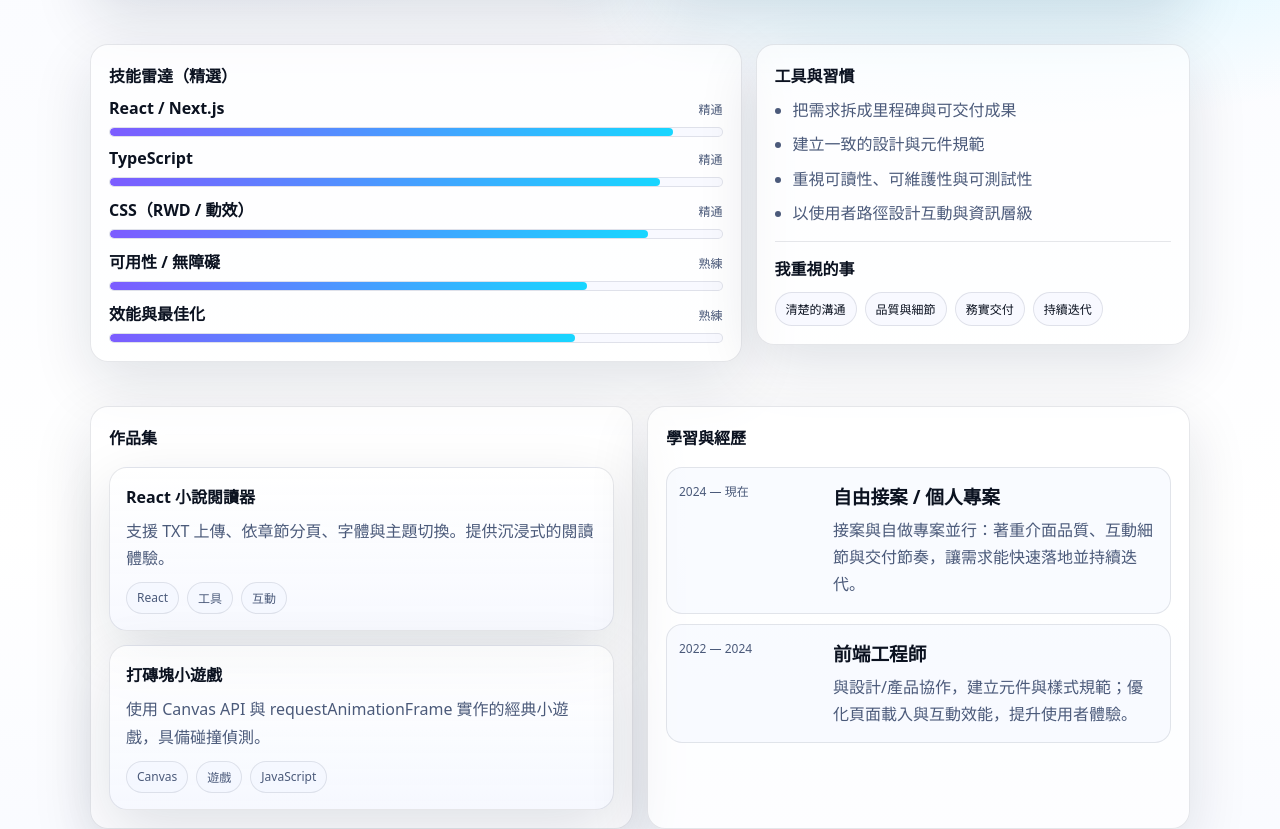
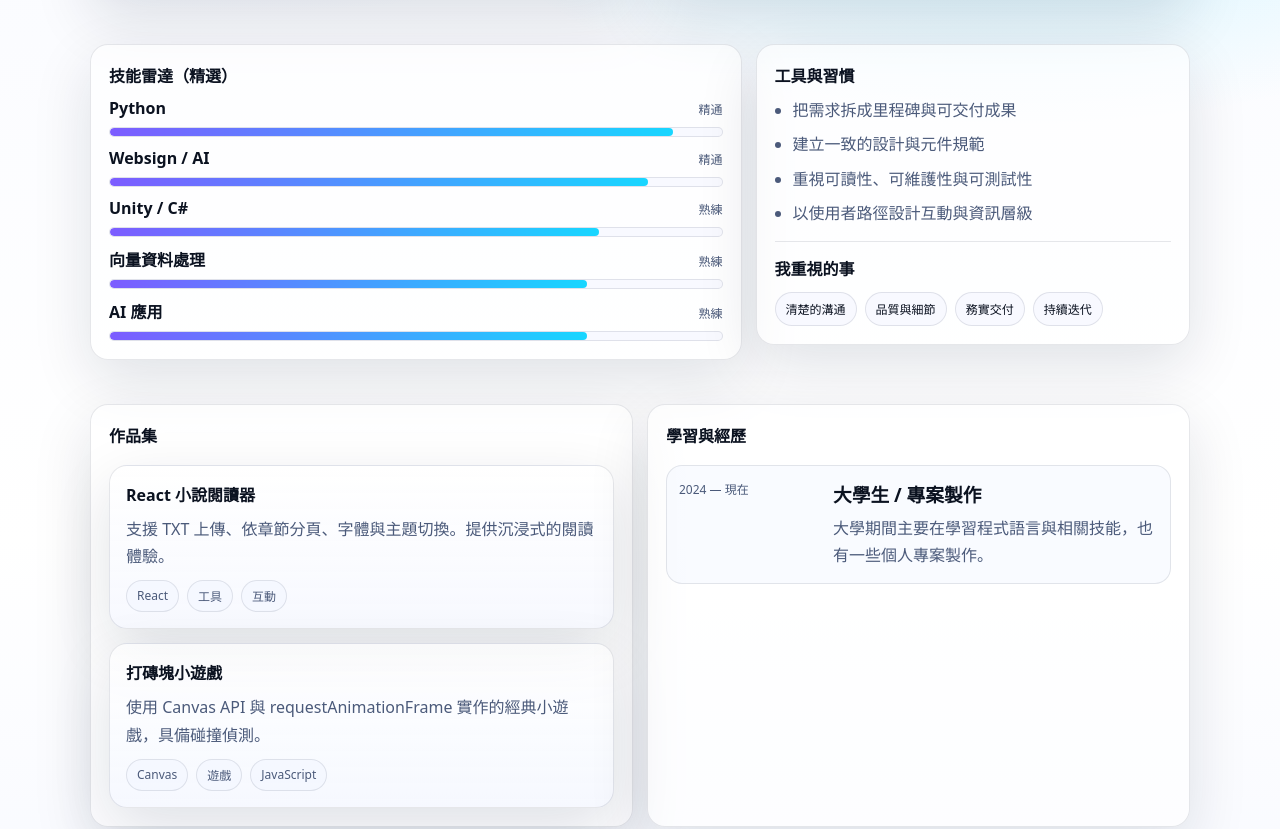
Before and after one commit to peterwang0329/Personal_Website, a React (Vite) app: page /Personal_Website/profile in a window 1280 px wide. Shown: the part 459-1288 px from the top of the page. Built offline with nearby package versions, Linux system fonts and the light colour scheme.

Commit message:
內容修正

```diff
--- a/src/components/NovelReader.tsx
+++ b/src/components/NovelReader.tsx
@@ -1,5 +1,5 @@
 import React, { useState, useRef, useEffect } from "react";
-import { Upload, ChevronLeft, ChevronRight, Settings2, List, Maximize, Minimize, X } from "lucide-react";
+import { Upload, ChevronLeft, ChevronRight, Settings2, List, Maximize, Minimize, X, BookOpen, ChevronDown, ChevronUp } from "lucide-react";
 
 interface Chapter {
   title: string;
@@ -14,6 +14,7 @@ export function NovelReader() {
   const [showSettings, setShowSettings] = useState(false);
   const [isFullScreen, setIsFullScreen] = useState(false);
   const [showChapterList, setShowChapterList] = useState(false);
+  const [showFormatInfo, setShowFormatInfo] = useState(false);
   const readerRef = useRef<HTMLDivElement>(null);
 
   const handleFileUpload = (e: React.ChangeEvent<HTMLInputElement>) => {
@@ -51,6 +52,18 @@ export function NovelReader() {
     setCurrentChapter(0);
   };
 
+  const loadSampleNovel = async () => {
+    try {
+      const response = await fetch(`${import.meta.env.BASE_URL}sample-novel.txt`);
+      if (!response.ok) throw new Error('Network response was not ok');
+      const text = await response.text();
+      parseText(text);
+    } catch (error) {
+      console.error('Failed to load sample novel:', error);
+      alert('無法載入範例小說。');
+    }
+  };
+
   useEffect(() => {
     // 切換章節時回到頂部
     if (readerRef.current) {
@@ -83,12 +96,53 @@ export function NovelReader() {
         <div className="sectionHead reveal is-visible">
           <h2 className="sectionTitle">小說閱讀器</h2>
           <p className="sectionLead">上傳 TXT 檔案即可開始閱讀，支援自動章節分割與護眼模式。</p>
-          <div style={{ marginTop: "24px", display: "flex", justifyContent: "flex-start" }}>
+          <div style={{ marginTop: "16px", marginBottom: "16px" }}>
+            <button
+              className="btn btn--ghost btn--sm"
+              onClick={() => setShowFormatInfo(!showFormatInfo)}
+              style={{ display: "inline-flex", alignItems: "center", padding: "8px 12px", background: "rgba(0,0,0,0.05)" }}
+            >
+              <span style={{ marginRight: "8px" }}>格式要求說明</span>
+              {showFormatInfo ? <ChevronUp size={16} /> : <ChevronDown size={16} />}
+            </button>
+
+            {showFormatInfo && (
+              <div style={{
+                marginTop: "12px",
+                padding: "16px",
+                background: "rgba(0,0,0,0.03)",
+                borderRadius: "8px",
+                fontSize: "14px",
+                lineHeight: "1.6",
+                textAlign: "left"
+              }}>
+                <h4 style={{ marginTop: 0, marginBottom: "8px" }}>小說檔案格式要求：</h4>
+                <ul style={{ margin: 0, paddingLeft: "20px" }}>
+                  <li>僅支援 <strong>.txt</strong> 純文字檔案格式。</li>
+                  <li>自動章節分割依賴於特定的標題格式，建議使用以下格式：
+                    <ul style={{ marginTop: "4px", marginBottom: "4px", paddingLeft: "20px", color: "var(--muted)" }}>
+                      <li><code>第X章</code> (例如：第一章、第十章、第12章)</li>
+                      <li><code>第X回</code>、<code>第X節</code></li>
+                      <li><code>Chapter X</code> (例如：Chapter 1, Chapter 20)</li>
+                    </ul>
+                  </li>
+                  <li>標題後請保留空格或直接換行，以確保正確識別。</li>
+                  <li>若檔案中未檢測到符合格式的章節標題，系統將把整份文件視為單一章節（「開始閱讀」）。</li>
+                </ul>
+              </div>
+            )}
+          </div>
+
+          <div style={{ marginTop: "24px", display: "flex", justifyContent: "flex-start", gap: "12px", flexWrap: "wrap" }}>
             <label className="btn btn--primary" style={{ cursor: "pointer", margin: 0, display: "inline-flex", alignItems: "center" }}>
               <Upload size={18} style={{ marginRight: "8px" }} />
               上傳 TXT 檔
               <input type="file" accept=".txt" onChange={handleFileUpload} style={{ display: "none" }} />
             </label>
+            <button className="btn btn--ghost" onClick={loadSampleNovel} style={{ display: "inline-flex", alignItems: "center" }}>
+              <BookOpen size={18} style={{ marginRight: "8px" }} />
+              載入範例小說
+            </button>
           </div>
         </div>
 
--- a/src/data/profile.ts
+++ b/src/data/profile.ts
@@ -5,35 +5,35 @@
 export const PROFILE = {
 
   // ── 基本資訊 ──────────────────────────────────────────────
-  name: "Peter",               // 你的名字（顯示在首頁標題、導覽列品牌、頁尾）
+  name: "汪章貴",               // 你的名字（顯示在首頁標題、導覽列品牌、頁尾）
   headlinePrefix: "專注於",     // 職業標題前綴（例如「專注於」前端開發）
   roles: [                     // 首頁自動輪播的職稱，可增減項目
-    "前端開發",
-    "介面設計",
-    "互動體驗",
+    "後端開發",
+    "資料分析",
+    "影像辨識",
     "效能與可用性",
   ],
-  statusText: "開放合作中",    // 首頁狀態徽章文字（例如：求職中、開放合作中）
+  statusText: "就學中",    // 首頁狀態徽章文字（例如：求職中、開放合作中）
   summary: "我喜歡把複雜的問題拆小、做成好用的產品。擅長在設計與工程之間找到平衡，讓畫面漂亮、也跑得快。",
   // ↑ 首頁的自我介紹一段話
 
   location: "台灣",            // 所在地，顯示在首頁資訊欄
-  topSkillText: "React / TypeScript / CSS", // 主要技能，顯示在首頁資訊欄
-  availability: "接案 / 合作", // 目前狀態，顯示在首頁資訊欄
+  topSkillText: "Python / C / AI相關", // 主要技能，顯示在首頁資訊欄
+  availability: "就學中", // 目前狀態，顯示在首頁資訊欄
 
   // ── 右側個人卡片 ───────────────────────────────────────────
   chipText: "Frontend",        // 名字旁邊的職稱標籤（小膠囊）
   cardDesc: "做出讓人一眼喜歡、每天都想用的介面。", // 個人卡片上的一句話描述
 
   stats: {
-    years: "3+",       // 工作或學習年數
-    projects: "15",    // 完成的作品 / 專案數量
-    focus: "UX",       // 求職方向或專注領域
+    years: "0",       // 工作或學習年數
+    projects: "",    // 完成的作品 / 專案數量
+    focus: "",       // 求職方向或專注領域
   },
 
   // ── 對外連結 ───────────────────────────────────────────────
   links: {
-    email: "hello@example.com",        // 你的 Email（點擊「複製 Email」會複製這個）
+    email: "peterwang95267@gmail.com",        // 你的 Email（點擊「複製 Email」會複製這個）
     github: "https://github.com",      // GitHub 個人頁面網址
     linkedin: "https://linkedin.com",  // LinkedIn 個人頁面網址
   },
@@ -59,11 +59,11 @@ export const PROFILE = {
   // ── 技能雷達（進度條）─────────────────────────────────────
   // name: 技能名稱 | levelLabel: 熟練程度文字 | value: 進度條百分比（0–100）
   skills: [
-    { name: "React / Next.js",    levelLabel: "精通", value: 92 },
-    { name: "TypeScript",         levelLabel: "精通", value: 90 },
-    { name: "CSS（RWD / 動效）",  levelLabel: "精通", value: 88 },
-    { name: "可用性 / 無障礙",    levelLabel: "熟練", value: 78 },
-    { name: "效能與最佳化",        levelLabel: "熟練", value: 76 },
+    { name: "Python", levelLabel: "精通", value: 92 },
+    { name: "Websign / AI", levelLabel: "精通", value: 88 },
+    { name: "Unity / C#", levelLabel: "熟練", value: 80 },
+    { name: "向量資料處理", levelLabel: "熟練", value: 78 },
+    { name: "AI 應用", levelLabel: "熟練", value: 78 },
   ],
 
   // ── 工具與習慣（清單）────────────────────────────────────
@@ -103,13 +103,8 @@ export const PROFILE = {
   experience: [
     {
       time: "2024 — 現在",
-      title: "自由接案 / 個人專案",
-      body: "接案與自做專案並行：著重介面品質、互動細節與交付節奏，讓需求能快速落地並持續迭代。",
-    },
-    {
-      time: "2022 — 2024",
-      title: "前端工程師",
-      body: "與設計/產品協作，建立元件與樣式規範；優化頁面載入與互動效能，提升使用者體驗。",
+      title: "大學生 / 專案製作",
+      body: "大學期間主要在學習程式語言與相關技能，也有一些個人專案製作。",
     },
     // 可以在這裡繼續新增更多經歷，格式如下：
     // {
```
Also changed, not shown: public/sample-novel.txt (added).
